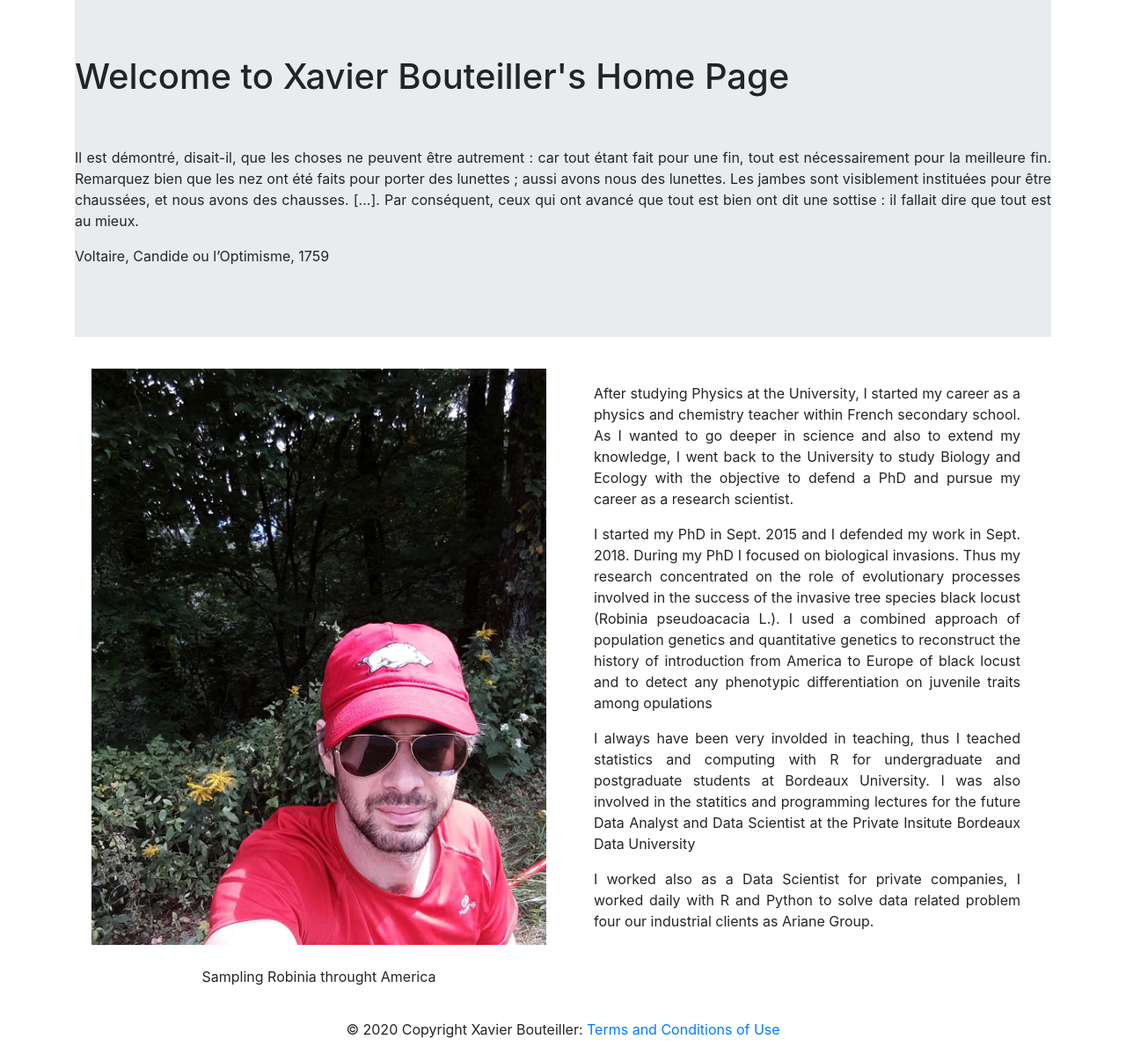
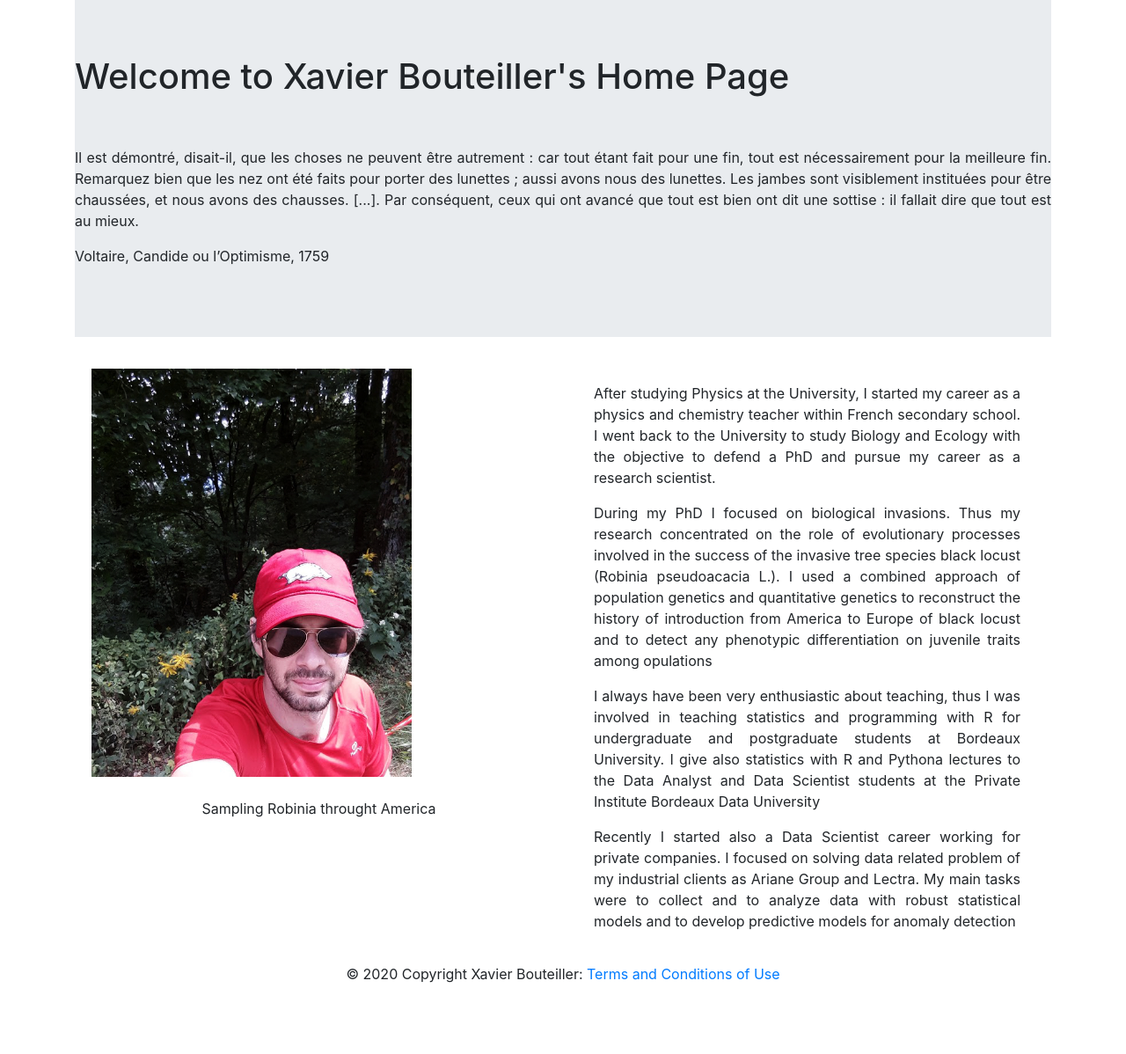
Before and after one commit to xbouteiller/WebP, a Flask app: page / in a window 1280 px wide. Shown: the part 41-1239 px from the top of the page at 88% size. After the commit the page ends 1158 px from the top, so only its background shows below. Run offline with Flask 2, Linux system fonts and the light colour scheme; some libraries are stand-ins or nearby versions.

Commit message:
"new home -index- page"

```diff
--- a/persowebpage/templates/index.html
+++ b/persowebpage/templates/index.html
@@ -17,7 +17,7 @@
 
     <div class="card-deck">
       <div class="card border-0" style="width: 18rem;" align='center'>
-        <img src="../static/XB.jpg" class="card-img-top img-thumbnail border-0" alt="...">
+        <img src="../static/XB.jpg" class="card-img-top img-thumbnail border-0" alt="..." style="width:372px;height:472px;">
         <div class="card-body">
           <p class="card-text">Sampling Robinia throught America</p>
         </div>
@@ -25,19 +25,18 @@
       <div class="card border-0">
         <div class="card-body">
           <p class="card-text text-justify">After studying Physics at the University, I started my career as a physics and chemistry teacher
-within French secondary school. As I wanted to go deeper in science and also to extend my
-knowledge, I went back to the University to study Biology and Ecology with the objective to
+within French secondary school. I went back to the University to study Biology and Ecology with the objective to
 defend a PhD and pursue my career as a research scientist.</p>
 
-<p class="card-text text-justify">I started my PhD in Sept. 2015 and I defended my work in Sept. 2018. During
+<p class="card-text text-justify"> During
 my PhD I focused on biological invasions. Thus my research concentrated on the role of evolutionary processes involved in the success of
 the invasive tree species black locust (Robinia pseudoacacia L.). I used a combined approach
 of population genetics and quantitative genetics to reconstruct the history of introduction from America to Europe of black locust and to detect any phenotypic differentiation on juvenile
 traits among opulations</p>
 
-<p class="card-text text-justify">I always have been very involded in teaching, thus I teached statistics and computing with R for undergraduate and postgraduate students at Bordeaux University. I was also involved in the statitics and programming lectures for the future Data Analyst and Data Scientist at the Private Insitute Bordeaux Data University</p>
+<p class="card-text text-justify">I always have been very enthusiastic about teaching, thus I was involved in teaching statistics and programming with R for undergraduate and postgraduate students at Bordeaux University. I give also statistics with R and Pythona lectures to the Data Analyst and Data Scientist students at the Private Institute Bordeaux Data University</p>
 
-<p class="card-text text-justify"> I worked also as a Data Scientist for private companies, I worked daily with R and Python to solve data related problem four our industrial clients as Ariane Group. </p>
+<p class="card-text text-justify"> Recently I started also a Data Scientist career working for private companies. I focused on solving data related problem of my industrial clients as Ariane Group and Lectra. My main tasks were to collect and to analyze data with robust statistical models and to develop predictive models for anomaly detection</p>
         </div>
       </div>
     </div>
--- a/persowebpage/templates/license.html
+++ b/persowebpage/templates/license.html
@@ -7,8 +7,9 @@
 
 
   <br>
+</div>
 
-  <p> This site was created by Xavier Bouteiller with Flask and Python, please contact me at : bouteiller(dot)xavier(at)gmail(dot)com if you have anyy question</p>
+  <p> This site was created by Xavier Bouteiller with Flask and Python, please contact the author at : bouteiller(dot)xavier(at)gmail(dot)com if you have anyy question or remark</p>
 
-</div>
+
 {% endblock %}
--- a/persowebpage/templates/teaching.html
+++ b/persowebpage/templates/teaching.html
@@ -14,6 +14,7 @@
     <p>
       I teach statistics and programming with R and Python to undergraduate and postgraduate students. My main courses focus on linear model, generalized linear model and time series analysis.
     </p>
+    <p> Some examples are provided below</p>
     <br>
 
     <ul class="list-unstyled">
```
Also changed, not shown: persowebpage/templates/statistics.html (+7 -0 lines).
